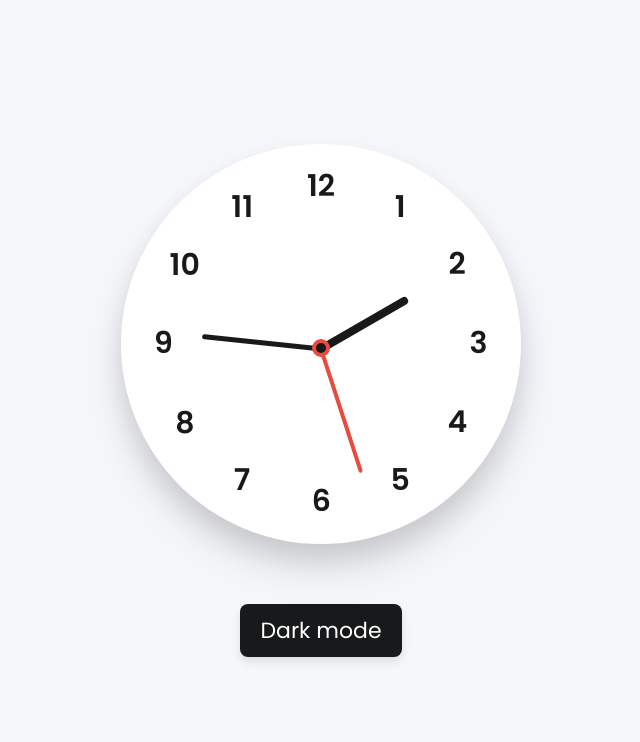
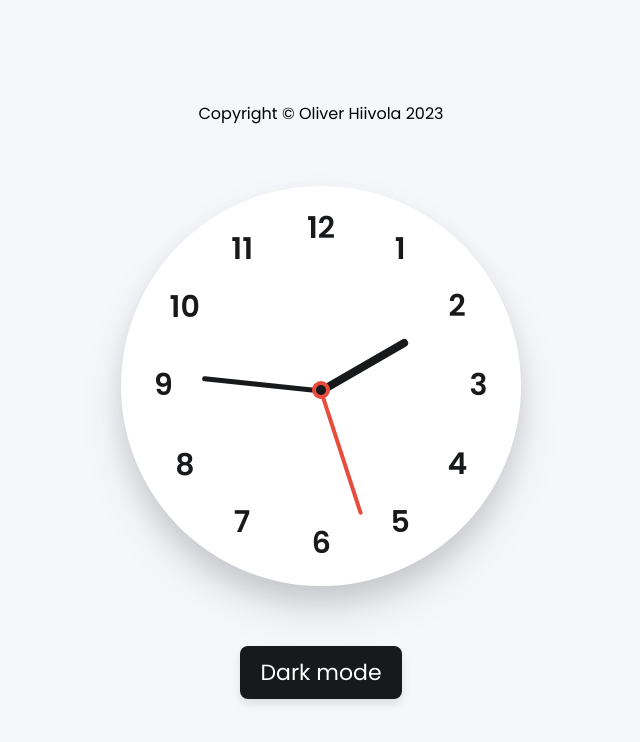
Before and after one commit to nookgit12/Clock, a plain HTML site: page index.html in a window 1280 px wide. Shown: the whole page, without its empty margins (319-959 px from the left). Drawn offline with Linux system fonts and the light colour scheme.

Commit message:
Update index.html
add my name and copyright

```diff
--- a/index.html
+++ b/index.html
@@ -11,6 +11,7 @@
   </head>
   <body>
     <div class="container">
+      <p>Copyright © Oliver Hiivola 2023</p>
       <div class="clock">
         <label style="--i: 1"><span>1</span></label>
         <label style="--i: 2"><span>2</span></label>
```
